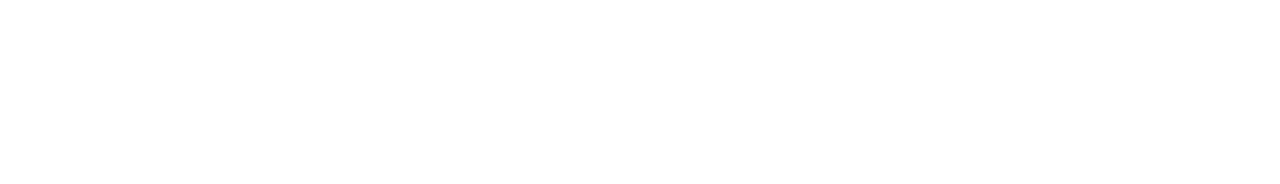
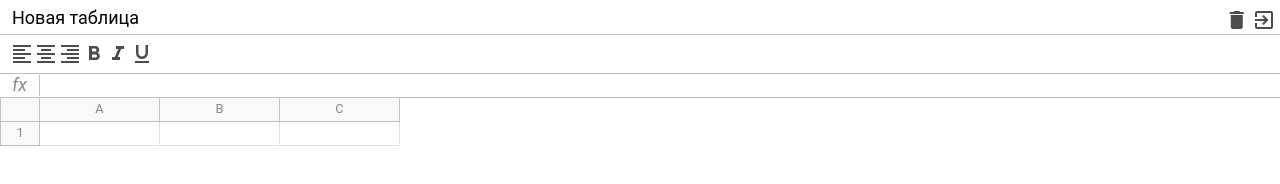
Before and after one commit to mazurnik/excel-minin, a website built with webpack: page src/index.html in a window 1280 px wide. Built offline with nearby package versions, Linux system fonts and the light colour scheme.

Commit message:
add getRoot

```diff
--- a/package.json
+++ b/package.json
@@ -26,6 +26,7 @@
   "browserslist": "> 0.25%, not dead",
   "devDependencies": {
     "@babel/core": "^7.10.5",
+    "@babel/plugin-proposal-class-properties": "^7.10.4",
     "@babel/preset-env": "^7.10.4",
     "babel-eslint": "^10.1.0",
     "babel-loader": "^8.1.0",
--- a/src/components/excel/Excel.js
+++ b/src/components/excel/Excel.js
@@ -1,7 +1,24 @@
+import {$} from "../../core/dom"
+
 export class Excel {
     constructor(selector, options) {
         this.$el = document.querySelector(selector)
-        this.components = options.components || [] // значит чсто по умолчанию будет пустым массивом
+        this.components = options.components || []
+    }
+    getRoot() {
+        const $root = $.create('div', 'excel')
+        this.components.forEach(Component => {
+            const $el = $.create('div', Component.className)
+            const component = new Component($el)
+            $el.innerHTML = component.toHTML()
+            $root.append($el)
+        });
+
+
+        return $root
     }
 
+    render() {
+        this.$el.append(this.getRoot())
+    }
 }
--- a/src/components/formula/Formula.js
+++ b/src/components/formula/Formula.js
@@ -1,5 +1,11 @@
-import { ExcelComponent } from "../../core/ExcelComponent";
+import {ExcelComponent} from "../../core/ExcelComponent";
 
 export class Formula extends ExcelComponent {
-
+    static className = 'excel__formula'
+    toHTML() {
+        return `
+        <div class="info">fx</div>
+        <div class="input" contenteditable="" spellcheck="true"></div>
+        `
+    }
 }
--- a/src/components/header/Header.js
+++ b/src/components/header/Header.js
@@ -1,5 +1,18 @@
-import { ExcelComponent } from "../../core/ExcelComponent";
+import {ExcelComponent} from "../../core/ExcelComponent";
 
 export class Header extends ExcelComponent {
-
+    static className = 'excel__header'
+    toHTML() {
+        return `
+        <input type="text" class="input" value="Новая таблица" />
+          <div>
+            <div class="button">
+              <i class="material-icons"> delete </i>
+            </div>
+            <div class="button">
+              <span class="material-icons"> exit_to_app </span>
+            </div>
+          </div>
+        `
+    }
 }
--- a/src/components/table/Table.js
+++ b/src/components/table/Table.js
@@ -1,3 +1,25 @@
-import { ExcelComponent } from "../../core/ExcelComponent";
+import {ExcelComponent} from "../../core/ExcelComponent";
 
-export class Table extends ExcelComponent { }
+export class Table extends ExcelComponent {
+    static className = 'excel__table'
+    toHTML() {
+        return `
+        <div class="row">
+          <div class="row-info"></div>
+          <div class="row-data">
+            <div class="column">A</div>
+            <div class="column">B</div>
+            <div class="column">C</div>
+          </div>
+        </div>
+        <div class="row">
+          <div class="row-info">1</div>
+          <div class="row-data">
+            <div class="cell" contenteditable=""></div>
+            <div class="cell" contenteditable=""></div>
+            <div class="cell" contenteditable=""></div>
+          </div>
+        </div>
+        `
+    }
+}
--- a/src/components/toolbar/Toolbar.js
+++ b/src/components/toolbar/Toolbar.js
@@ -1,5 +1,27 @@
-import { ExcelComponent } from "../../core/ExcelComponent";
+import {ExcelComponent} from "../../core/ExcelComponent";
 
 export class Toolbar extends ExcelComponent {
-
+    static className = 'excel__toolbar'
+    toHTML() {
+        return `
+        <div class="button">
+        <i class="material-icons"> format_align_left </i>
+      </div>
+      <div class="button">
+        <i class="material-icons"> format_align_center </i>
+      </div>
+      <div class="button">
+        <i class="material-icons"> format_align_right </i>
+      </div>
+      <div class="button">
+        <i class="material-icons"> format_bold </i>
+      </div>
+      <div class="button">
+        <i class="material-icons"> format_italic </i>
+      </div>
+      <div class="button">
+        <i class="material-icons"> format_underlined </i>
+      </div>
+        `
+    }
 }
--- a/src/core/ExcelComponent.js
+++ b/src/core/ExcelComponent.js
@@ -1,9 +1,7 @@
-import { DOMListener } from "./DOMListener";
+import {DOMListener} from "./DOMListener";
 
 export class ExcelComponent extends DOMListener {
-    //возвращает шаблон компонента
     toHTML() {
         return ''
     }
-
 }
--- /dev/null
+++ b/src/core/dom.js
@@ -0,0 +1,15 @@
+class Dom {
+
+}
+
+export function $() {
+    return new Dom()
+}
+
+$.create = (tagName, classes = '') => {
+    const el = document.createElement(tagName)
+    if (classes) {
+        el.classList.add(classes)
+    }
+    return el
+}
--- a/src/index.html
+++ b/src/index.html
@@ -6,7 +6,7 @@
   <meta name="viewport" content="width=device-width, initial-scale=1.0" />
   <link rel="shortcut icon" href="favicon.ico" />
   <link href="https://fonts.googleapis.com/icon?family=Material+Icons" rel="stylesheet" />
-  <title>Document</title>
+  <title>Excel</title>
 </head>
 
 <body>
--- a/src/index.js
+++ b/src/index.js
@@ -1,9 +1,13 @@
-import { Excel } from "./components/excel/Excel";
+import {Excel} from "./components/excel/Excel";
+import {Formula} from "./components/formula/Formula";
+import {Header} from "./components/header/Header";
+import {Table} from "./components/table/Table";
+import {Toolbar} from "./components/toolbar/Toolbar";
 // import "./module";
 import "./scss/index.scss";
 
 const excel = new Excel('#app', {
-    components: []
+    components: [Header, Toolbar, Formula, Table]
 })
 
-console.log('Excel', excel)
+excel.render()
--- a/webpack.config.js
+++ b/webpack.config.js
@@ -15,7 +15,8 @@ const jsLoaders = () => {
   const loaders = [{
     loader: 'babel-loader',
     options: {
-      presets: ['@babel/preset-env']
+      presets: ['@babel/preset-env'],
+      plugins: ['@babel/plugin-proposal-class-properties']
     }
   }];
 
```
Also changed, not shown: src/assets/excel.html (+3 -4 lines), 1 other file. Lines whose indentation alone changed are shown as unchanged.
